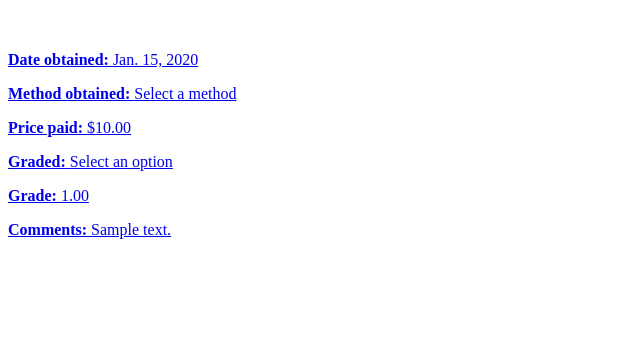
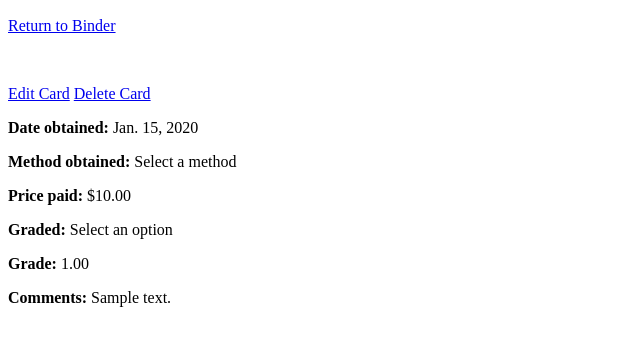
Before and after one commit to tsztin0217/poketracker, a Django app: page /usercard/1/ in a window 1280 px wide. Shown: the part 123-465 px from the top of the page, without its empty margins (0-640 px from the left). Run offline with Django 5.2, Linux system fonts and the light colour scheme; a user stored in the database is signed in; tables that the repository leaves empty hold one stand-in row (values such as "Sample post"); a database or web service that is not in the repository returns one stand-in record (values such as "Sample title"); data that the repository does not hold is empty.

Commit message:
Add usercard update and delete links

```diff
--- a/binder/templates/binder/user_card_detail.html
+++ b/binder/templates/binder/user_card_detail.html
@@ -2,10 +2,12 @@
 <h1>{{ user_card }}</h1>
 <h1>{{card.name }}</h1>
 <p>{{card}}</p>
-
+<a href="{% url 'binder-detail' binder.id %}">Return to Binder</a>
 <p>
   <img src="{{ card.images.large }}" alt="{{ card.name }}" />
 </p>
+<a href="{% url 'user-card-update' user_card.pk %}">Edit Card</a>
+<a href="{% url 'user-card-delete' user_card.pk %}">Delete Card</a>
 <p><strong>Date obtained: </strong>{{ user_card.date_obtained}}</p>
 <p>
   <strong>Method obtained: </strong>{{ user_card.get_method_obtained_display }}
```
